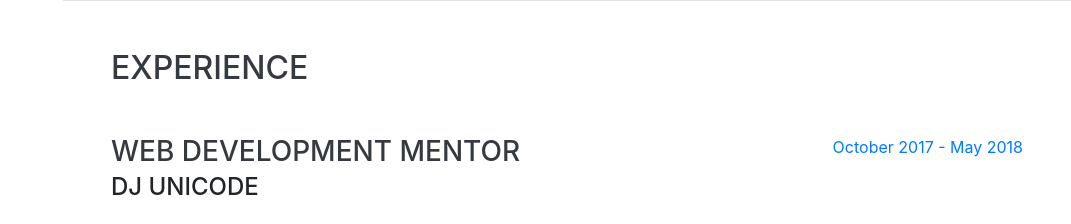
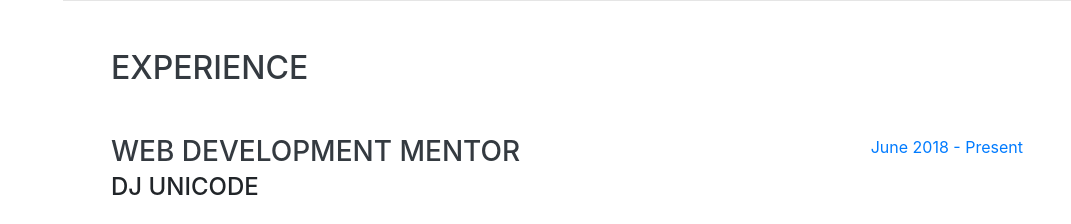
Before and after one commit to AdityaJ42/AdityaJ42.github.io, a website with bundled scripts: page index.html in a window 1280 px wide. Shown: the part 800-1024 px from the top of the page, without its empty margins (209-1280 px from the left). Built offline with nearby package versions, Linux system fonts and the light colour scheme; a web font is replaced by a local one.

Commit message:
date change

```diff
--- a/index.html
+++ b/index.html
@@ -100,7 +100,7 @@
             <p>As a mentor, I work on guiding juniors towards creating a finished product, thereby helping them develop necessary skills and learning to work in position of responsibility at the same time.</p>
           </div>
           <div class="resume-date text-md-right">
-            <span class="text-primary">October 2017 - May 2018</span>
+            <span class="text-primary">June 2018 - Present</span>
           </div>
         </div>
 
```
